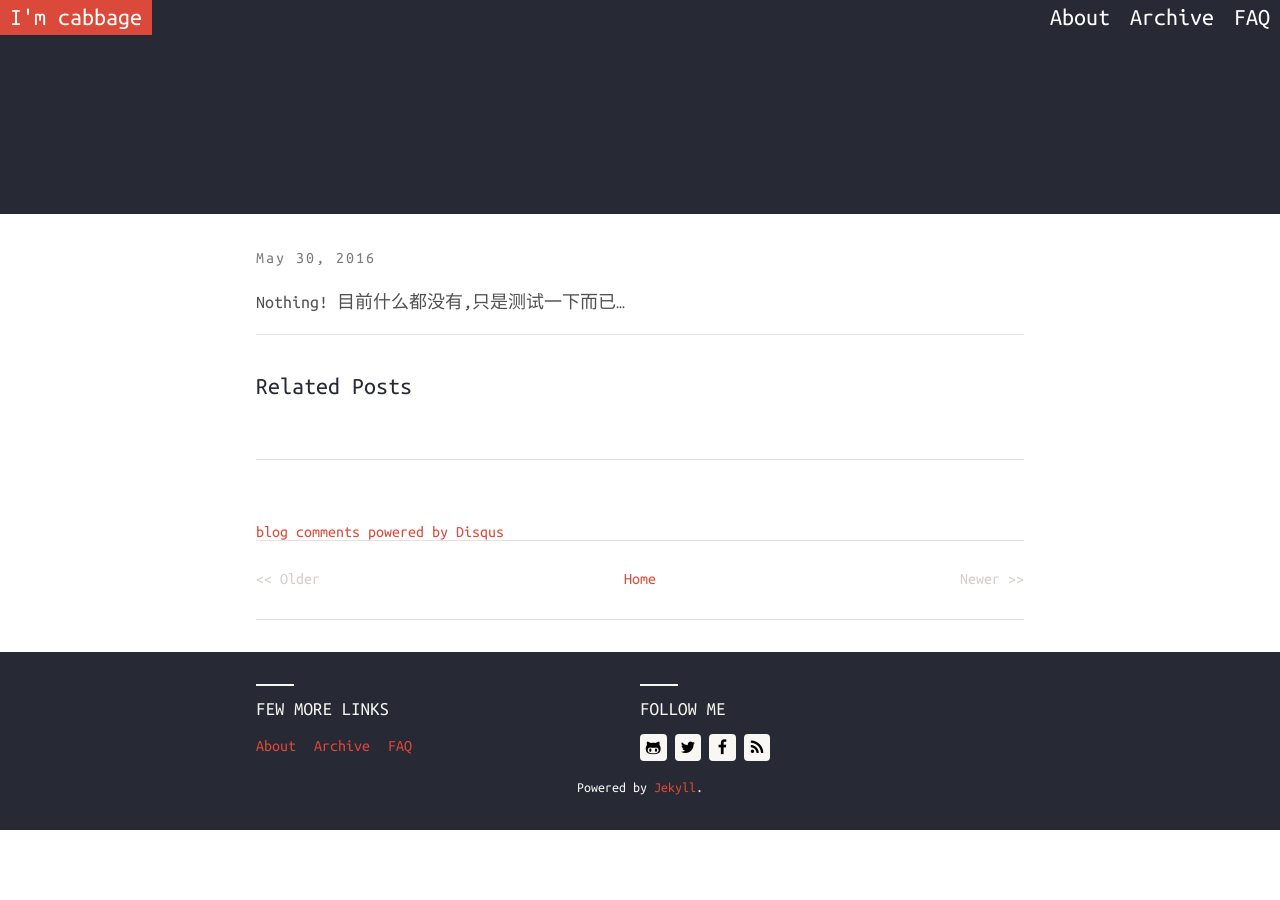
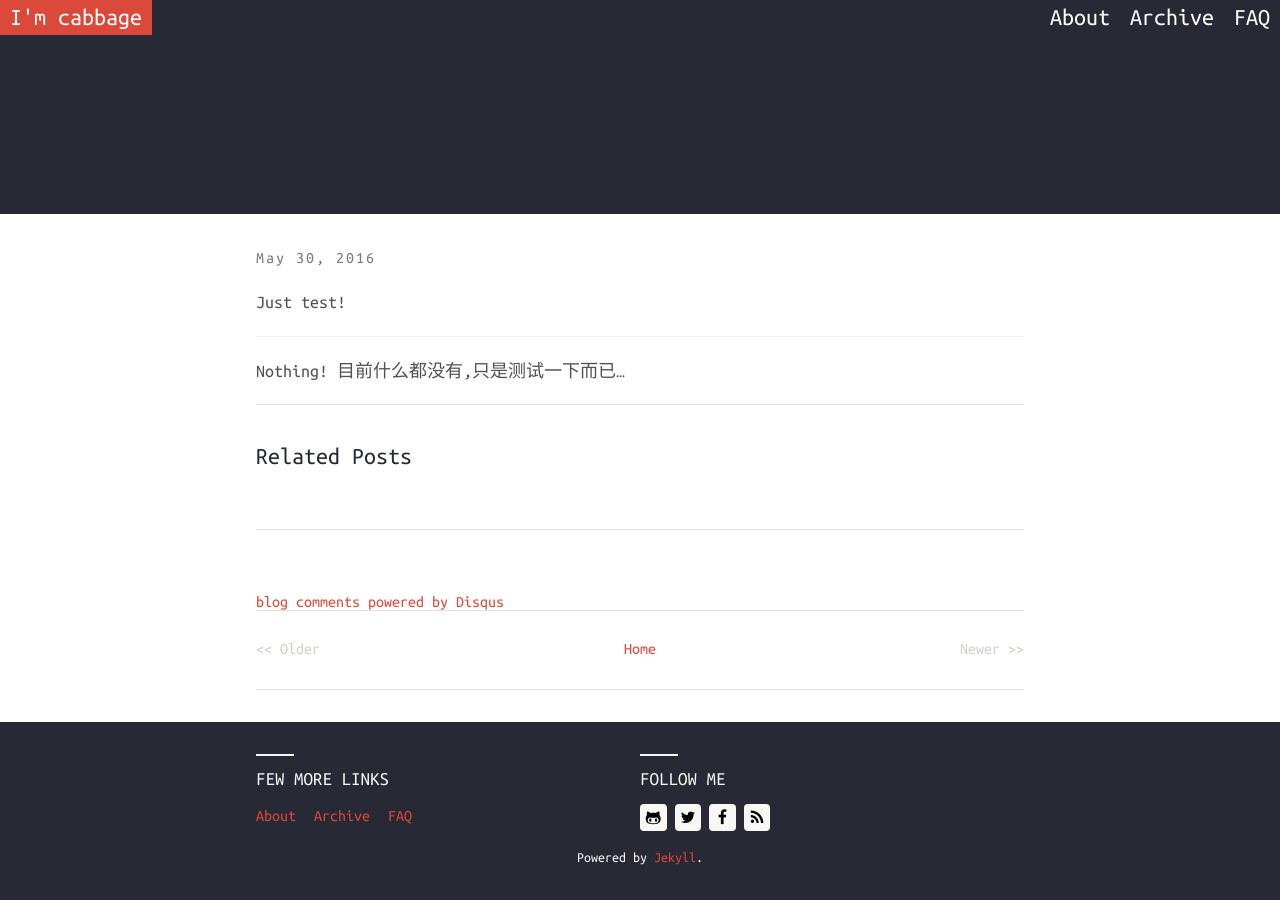
Before and after one commit to KirbyInGitHub/cabbageblog, a Jekyll site: the page built from _posts/2016-05-30-welcome.markdown, in a window 1280 px wide and 900 px high, scrolled down 686 px. Built offline with Jekyll 4.4.1, drawn with Linux system fonts in a browser that asks for light colours; nearby versions of some CDN libraries; comment, search, counter and statistics services are not loaded; before the commit the page ends 1516 px from its top, so only the background shows below that.

Commit message:
修改文档格式

```diff
--- a/_posts/2016-05-30-welcome.markdown
+++ b/_posts/2016-05-30-welcome.markdown
@@ -2,7 +2,14 @@
 layout: post
 title:  "Welcome!"
 date:   2016-05-30 16:33:25 +0800
-categories: Home
+description: Just Test Page
+categories:
+- Home
+permalink: sample-post
+---
+
+Just test!
+
 ---
 
 Nothing!
```
